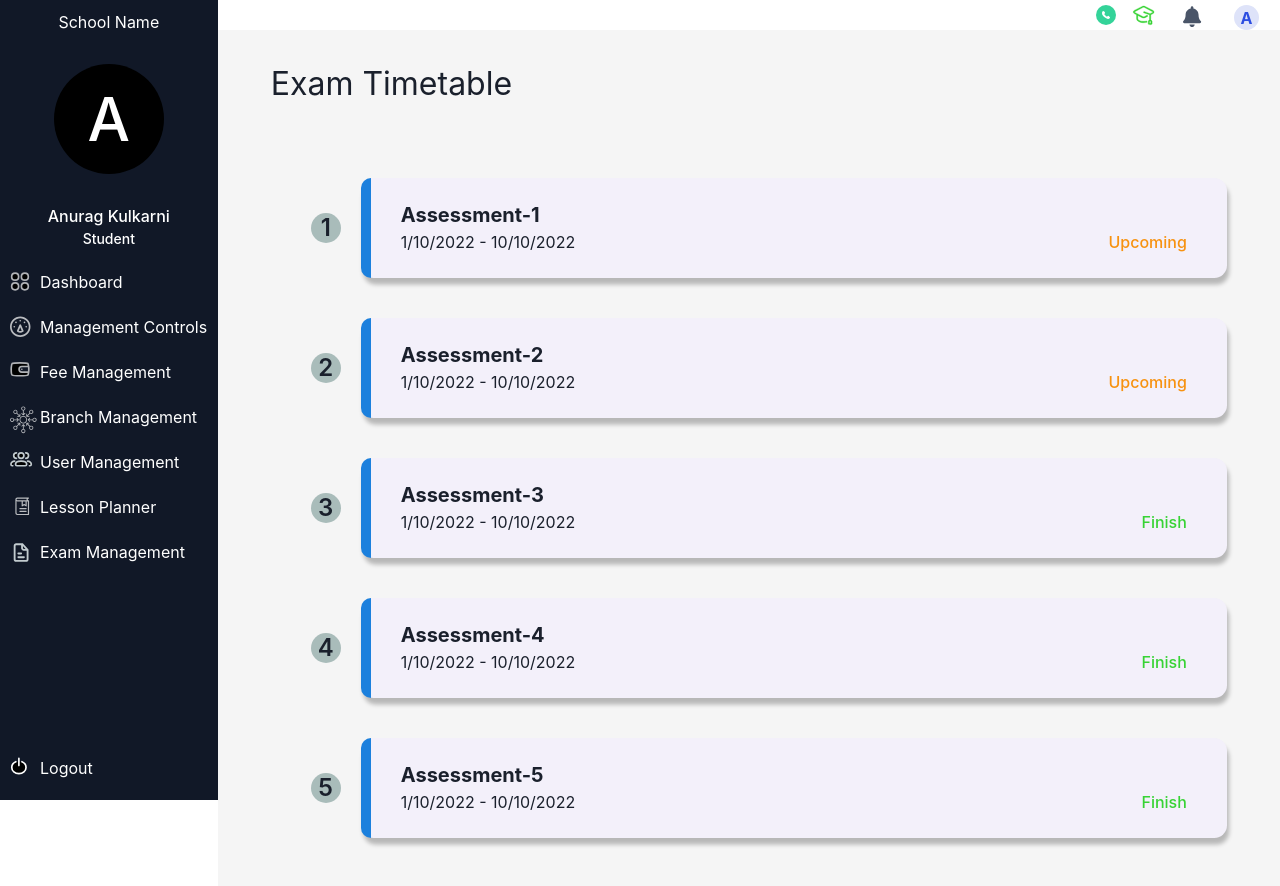
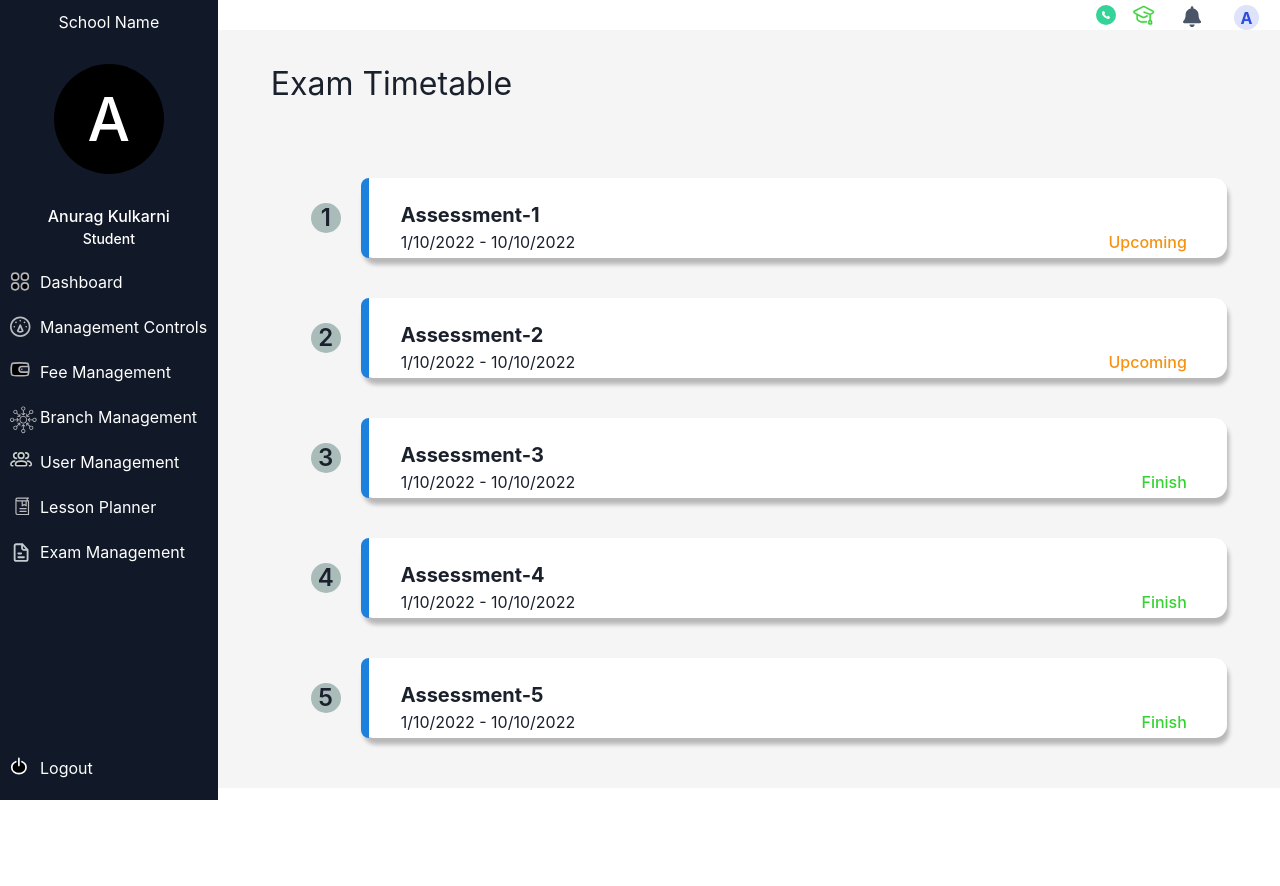
Before and after one commit to DezyNation/instituteiq, a Next.js app: page /examtimetable in a window 1280 px wide. After the commit the page ends 800 px from the top, so only its background shows below. Built offline with nearby package versions, Linux system fonts and the light colour scheme.

Commit message:
Created study material page UI for student dashboard

```diff
--- a/src/Components/ExamTimetable/TimeTableItem.jsx
+++ b/src/Components/ExamTimetable/TimeTableItem.jsx
@@ -28,17 +28,17 @@ const TimeTableItem = ({ number, title, date, status }) => {
             </Circle>
             <Box
               w="100%"
-              bg="#F3F0FA"
+              bg="#fff"
               boxShadow={`2.12563px 6.37688px 4.25125px rgba(0, 0, 0, 0.25)`}
               borderRadius="12.7538px"
-              h="100px"
+              h="80px"
               px="40px"
               // my="auto"
               position="relative"
               _before={{
                 content: '""',
                 position: "absolute",
-                w: "10px",
+                w: "8px",
                 h: "100%",
                 bg: "#1C80DD",
                 left: "0",
@@ -77,7 +77,7 @@ const TimeTableItem = ({ number, title, date, status }) => {
                   <Th>Subject</Th>
                 </Tr>
               </Thead>
-              <Tbody bg="#F4F2FA">
+              <Tbody bg="#fff">
                 <Tr>
                   <Th py="10px">1</Th>
                   <Th>1-2-2022</Th>
```
